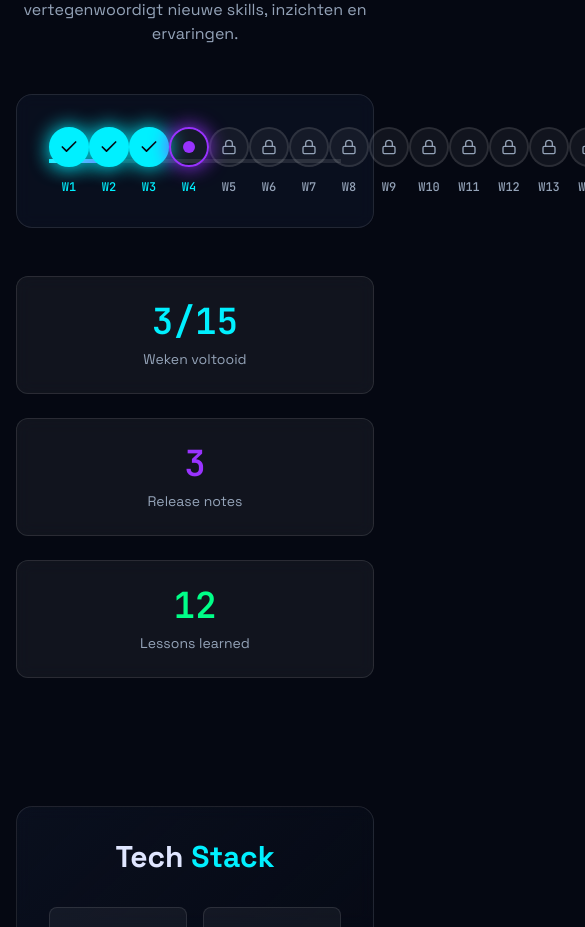
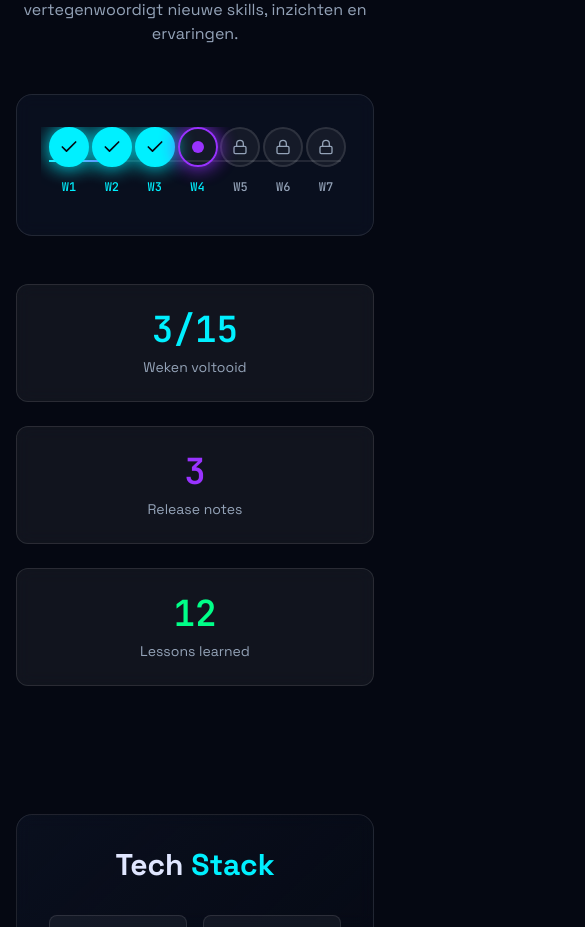
Before and after one commit to LarsVerheyden/stageblog-v2, a React (Vite) app: page / in a window 390 px wide. Shown: the part 940-1867 px from the top of the page, 585 px wide, since content can reach past the window. Built offline with nearby package versions, Linux system fonts and the light colour scheme.

Commit message:
Refactor Timeline component layout and styles

```diff
--- a/src/app/components/Timeline.tsx
+++ b/src/app/components/Timeline.tsx
@@ -9,24 +9,28 @@ export function Timeline({ totalWeeks, completedWeeks }: TimelineProps) {
   const weeks = Array.from({ length: totalWeeks }, (_, i) => i + 1);
 
   return (
+    <div
+      className="overflow-x-auto overflow-y-hidden pb-2 -mx-2 px-2 lg:mx-0 lg:px-0 lg:overflow-visible"
+      style={{ WebkitOverflowScrolling: 'touch' }}
+    >
       <div className="relative">
         {/* Timeline line */}
-      <div className="absolute top-1/2 left-0 right-0 h-1 bg-[var(--glass-border)] -translate-y-1/2" />
+        <div className="absolute top-1/2 left-0 right-0 h-0.5 md:h-1 bg-[var(--glass-border)] -translate-y-1/2" />
 
         {/* Progress line */}
         <div
-        className="absolute top-1/2 left-0 h-1 bg-gradient-to-r from-[var(--neon-cyan)] to-[var(--neon-purple)] -translate-y-1/2 transition-all duration-1000 shadow-[0_0_20px_var(--neon-cyan)]"
+          className="absolute top-1/2 left-0 h-0.5 md:h-1 bg-gradient-to-r from-[var(--neon-cyan)] to-[var(--neon-purple)] -translate-y-1/2 transition-all duration-1000 shadow-[0_0_20px_var(--neon-cyan)]"
           style={{ width: `${(completedWeeks / totalWeeks) * 100}%` }}
         />
 
         {/* Week markers */}
-      <div className="relative flex justify-between items-center">
+        <div className="relative flex justify-between items-center gap-0 min-w-[640px] lg:min-w-0">
           {weeks.map((week) => {
             const isCompleted = week <= completedWeeks;
             const isCurrent = week === completedWeeks + 1;
 
             return (
-            <div key={week} className="flex flex-col items-center">
+              <div key={week} className="flex flex-shrink-0 flex-col items-center">
               {/* Circle */}
               <div
                 className={`w-10 h-10 sm:w-12 sm:h-12 rounded-full border-2 flex items-center justify-center transition-all duration-300 ${
@@ -62,5 +66,6 @@ export function Timeline({ totalWeeks, completedWeeks }: TimelineProps) {
         })}
         </div>
       </div>
+    </div>
   );
 }
```
Lines whose indentation alone changed are shown as unchanged.
